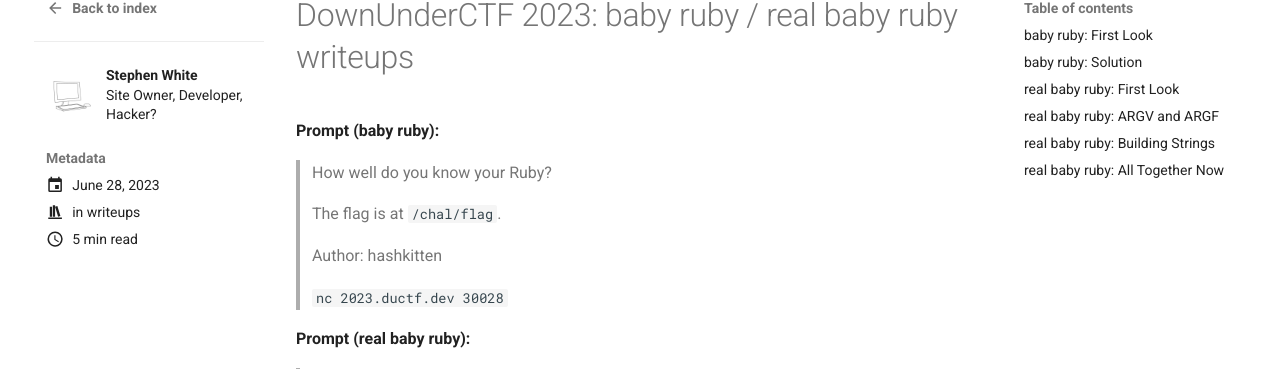
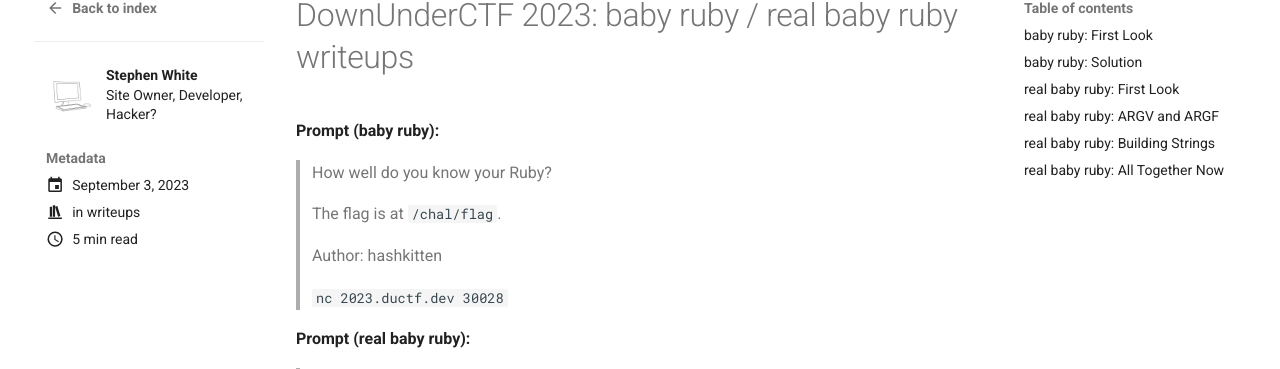
Before and after one commit to iamsilk/silk.one, an MkDocs documentation site: the page built from docs/blog/posts/DownUnderCTF2023/real-baby-ruby.md, in a window 1280 px wide. Shown: the part 151-520 px from the top of the page. Built offline with MkDocs 1.6.1 and Material for MkDocs 9.7.7, drawn with Linux system fonts in a browser that asks for light colours; comment, search, counter and statistics services are not loaded.

Commit message:
Fix date on latest post

```diff
--- a/docs/blog/posts/DownUnderCTF2023/real-baby-ruby.md
+++ b/docs/blog/posts/DownUnderCTF2023/real-baby-ruby.md
@@ -1,5 +1,5 @@
 ---
-date: 2023-06-28
+date: 2023-09-03
 categories:
   - writeups
 authors:
```
